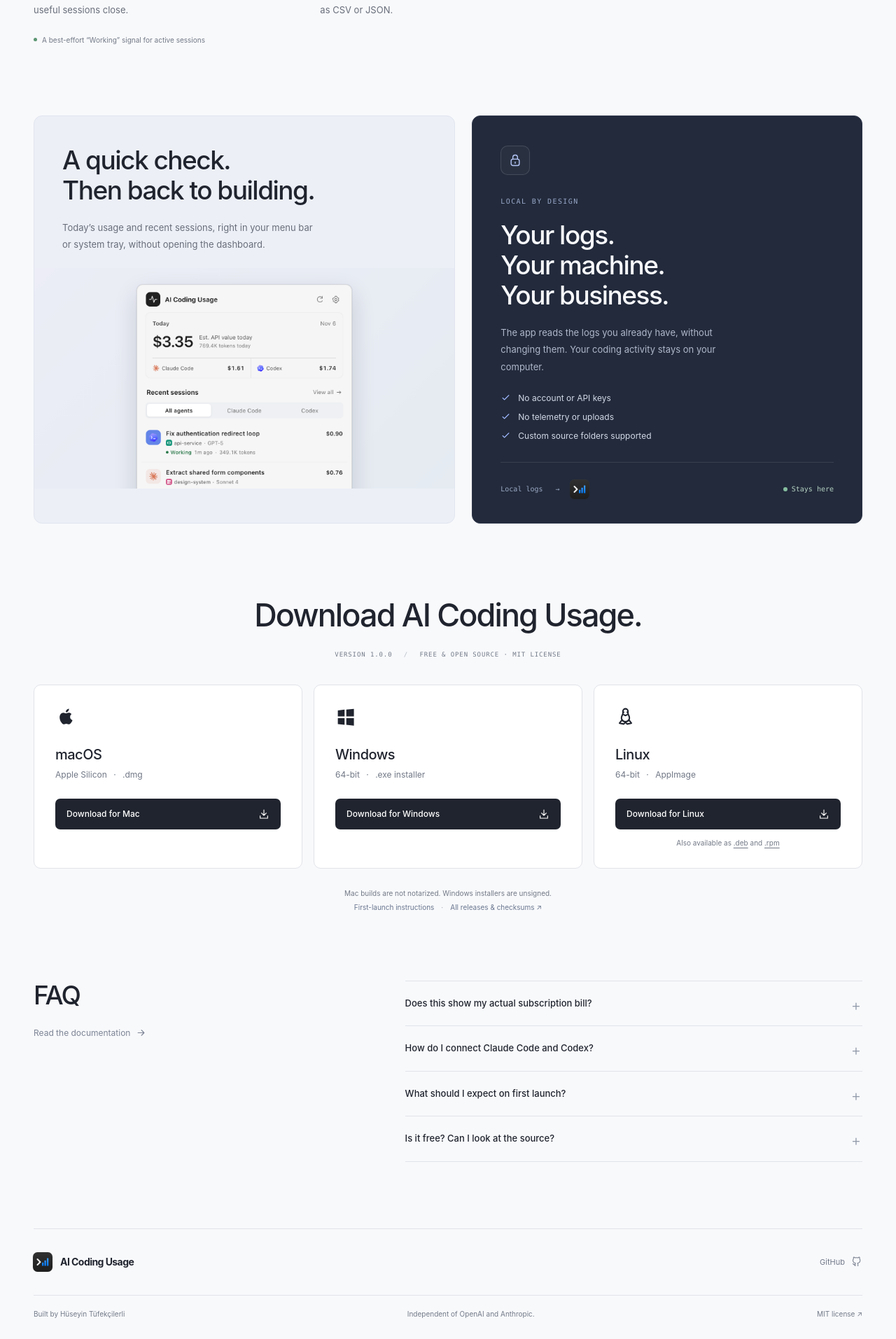
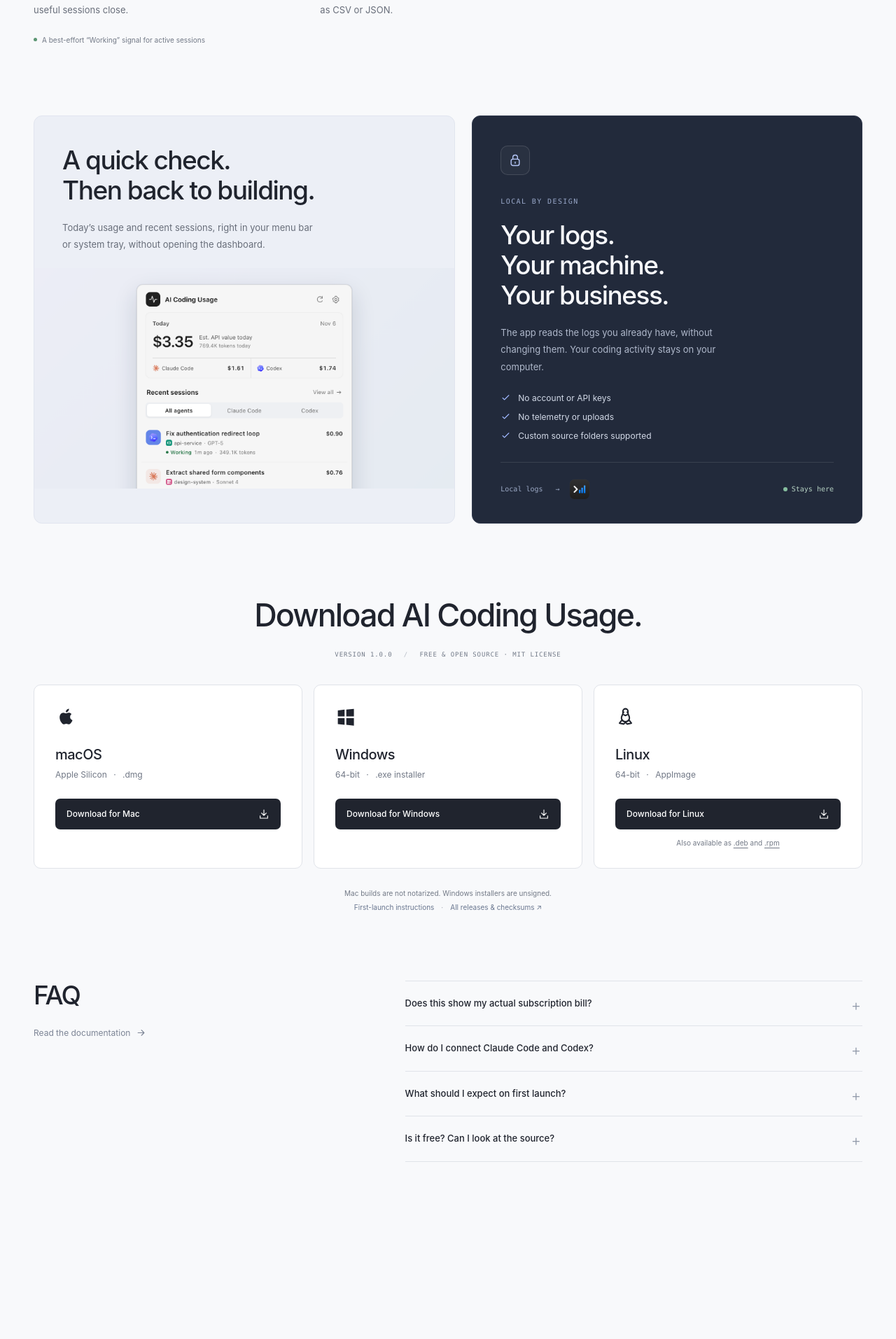
Before and after one commit to huseyint/huseyint.com, a Jekyll site: the page agent-usage/index.html, which Jekyll copies as it is, in a window 1280 px wide. Shown: the part 1887-3800 px from the top of the page at 70% size. Built offline with Jekyll 4.4.1, drawn with Linux system fonts in a browser that asks for light colours; Markdown is read by kramdown in place of the engine named in the settings; after the commit the page ends 3642 px from its top, so only the background shows below that.

Commit message:
Remove AI Coding Usage footer after FAQ

```diff
--- a/agent-usage/index.html
+++ b/agent-usage/index.html
@@ -448,31 +448,5 @@
         </div>
       </section>
     </main>
-
-    <footer class="site-footer wrap">
-      <div class="footer-top">
-        <a class="brand" href="#"
-          ><img
-            src="./assets/app-icon.svg"
-            width="32"
-            height="32"
-            alt=""
-          /><span>AI Coding Usage</span></a
-        >
-        <a href="https://github.com/huseyint/agent-usage"
-          >GitHub
-          <svg aria-hidden="true" class="icon"><use href="#icon-github" /></svg
-        ></a>
-      </div>
-      <div class="footer-bottom">
-        <span
-          >Built by
-          <a href="https://huseyint.com/">Hüseyin Tüfekçilerli</a></span
-        ><span>Independent of OpenAI and Anthropic.</span
-        ><a href="https://github.com/huseyint/agent-usage/blob/main/LICENSE"
-          >MIT license ↗</a
-        >
-      </div>
-    </footer>
   </body>
 </html>
--- a/agent-usage/styles.css
+++ b/agent-usage/styles.css
@@ -712,44 +712,6 @@
 .faq summary:hover {
   color: var(--blue);
 }
-.site-footer {
-  border-top: 1px solid var(--line);
-}
-.footer-top {
-  display: flex;
-  align-items: center;
-  gap: 30px;
-  padding: 31px 0;
-}
-.footer-top .brand {
-  font-size: 14px;
-}
-.footer-top > a:last-child {
-  display: flex;
-  align-items: center;
-  gap: 9px;
-  font-size: 11px;
-  color: #717989;
-  margin-left: auto;
-}
-.footer-top .icon {
-  width: 16px;
-  height: 16px;
-}
-.footer-bottom {
-  display: flex;
-  align-items: center;
-  justify-content: space-between;
-  gap: 20px;
-  padding: 20px 0 30px;
-  font-size: 10px;
-  color: #727a88;
-  border-top: 1px solid var(--line);
-}
-.footer-bottom a:hover,
-.footer-top > a:last-child:hover {
-  color: var(--blue);
-}
 
 @media (min-width: 1500px) {
   .hero {
@@ -1032,27 +994,6 @@
   .faq summary::after {
     top: 15px;
   }
-  .footer-top {
-    padding: 24px 0;
-    gap: 10px;
-  }
-  .footer-top .brand {
-    font-size: 12px;
-  }
-  .footer-top > a:last-child {
-    font-size: 9px;
-    gap: 6px;
-  }
-  .footer-bottom {
-    flex-wrap: wrap;
-    row-gap: 12px;
-    font-size: 9px;
-    padding-bottom: 25px;
-  }
-  .footer-bottom > span:nth-child(2) {
-    order: 3;
-    width: 100%;
-  }
 }
 @media (prefers-reduced-motion: reduce) {
   html {
```
